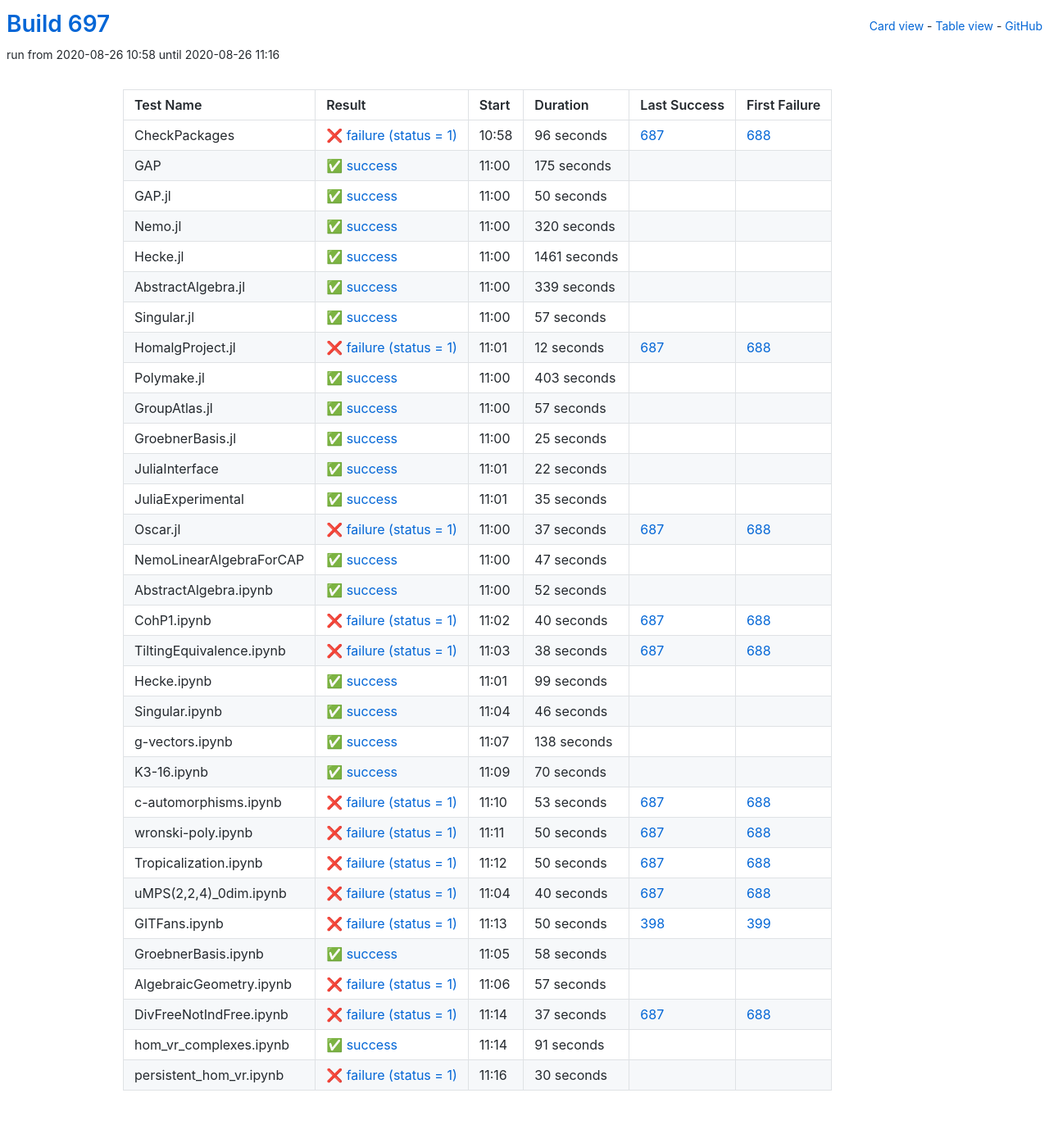
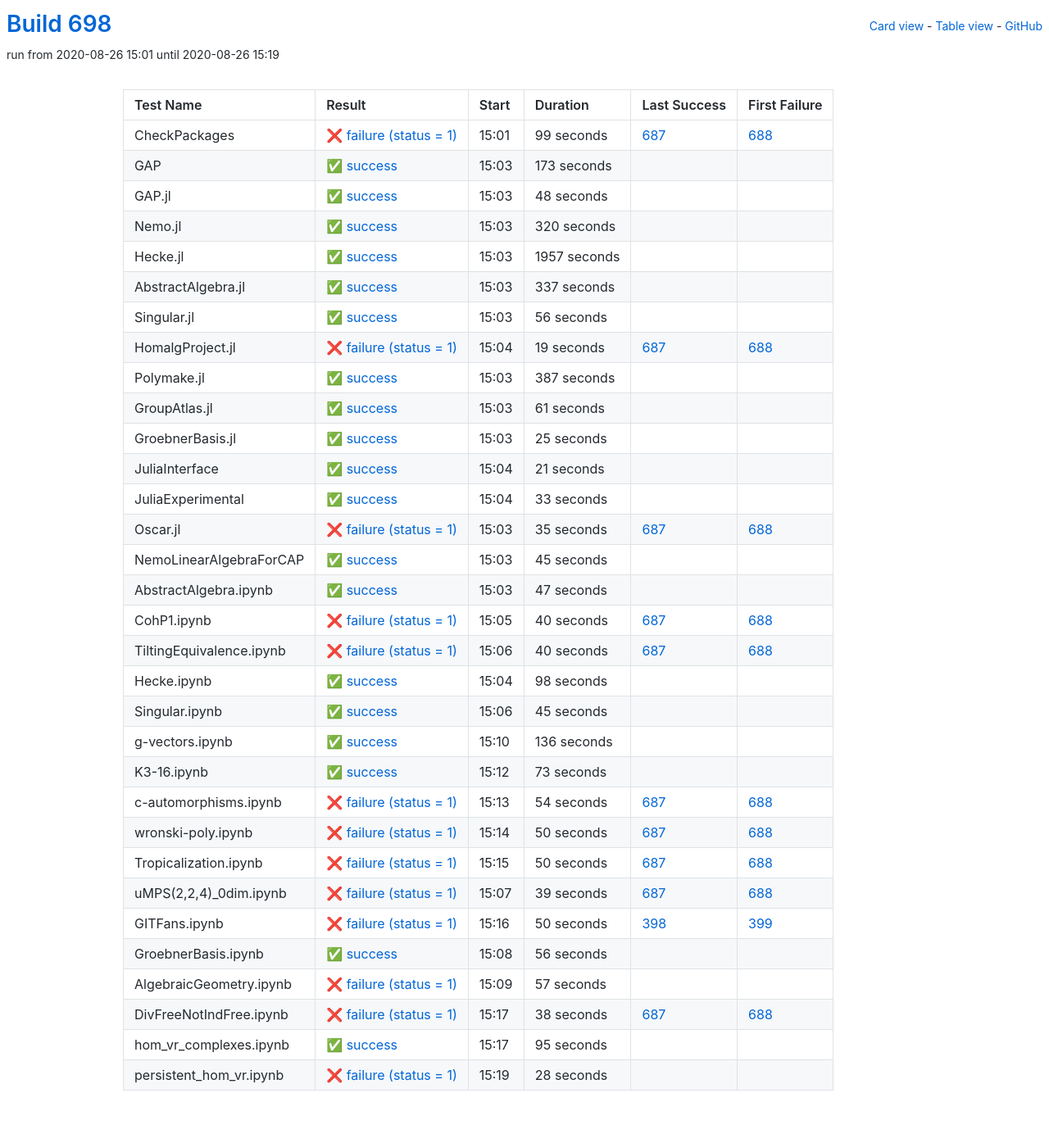
Before and after one commit to oscar-system/oscar-ci-status-stable, a Jekyll site: the page built from table.html, in a window 1280 px wide. Shown: the whole page at 82% size. Built offline with Jekyll 4.4.1, drawn with Linux system fonts in a browser that asks for light colours.

Commit message:
Build #698

```diff
--- a/_data/ci.yml
+++ b/_data/ci.yml
@@ -1,6 +1,6 @@
 ---
-build: 697
-build_url: https://oscarci.mathematik.uni-kl.de/job/oscar-stable/697/
+build: 698
+build_url: https://oscarci.mathematik.uni-kl.de/job/oscar-stable/698/
 job: oscar-stable
 organization: oscar-system
 repo: oscar-ci-status-stable
@@ -8,44 +8,44 @@ repourl: https://github.com/oscar-system/oscar-ci-status-stable
 tests:
 - name: CheckPackages
   id: checkpackages
-  log: https://oscarci.mathematik.uni-kl.de/job/oscar-stable/697/artifact/logs/build-697/CheckPackages.log
-  start: 2020-08-26 10:58
+  log: https://oscarci.mathematik.uni-kl.de/job/oscar-stable/698/artifact/logs/build-698/CheckPackages.log
+  start: 2020-08-26 15:01
   success: false
   exitcode: 1
   status: failure
-  duration: 96
+  duration: 99
   last_success: 687
   last_success_url: https://oscarci.mathematik.uni-kl.de/job/oscar-stable/687/
   first_failure: 688
   first_failure_url: https://oscarci.mathematik.uni-kl.de/job/oscar-stable/688/
 - name: GAP
   id: gap
-  log: https://oscarci.mathematik.uni-kl.de/job/oscar-stable/697/artifact/logs/build-697/GAP.log
-  start: 2020-08-26 11:00
+  log: https://oscarci.mathematik.uni-kl.de/job/oscar-stable/698/artifact/logs/build-698/GAP.log
+  start: 2020-08-26 15:03
   success: true
   exitcode: 0
   status: success
-  duration: 175
+  duration: 173
   last_success: false
   last_success_url:
   first_failure: false
   first_failure_url:
 - name: GAP.jl
   id: gap-jl
-  log: https://oscarci.mathematik.uni-kl.de/job/oscar-stable/697/artifact/logs/build-697/GAP.jl.log
-  start: 2020-08-26 11:00
+  log: https://oscarci.mathematik.uni-kl.de/job/oscar-stable/698/artifact/logs/build-698/GAP.jl.log
+  start: 2020-08-26 15:03
   success: true
   exitcode: 0
   status: success
-  duration: 50
+  duration: 48
   last_success: false
   last_success_url:
   first_failure: false
   first_failure_url:
 - name: Nemo.jl
   id: nemo-jl
-  log: https://oscarci.mathematik.uni-kl.de/job/oscar-stable/697/artifact/logs/build-697/Nemo.jl.log
-  start: 2020-08-26 11:00
+  log: https://oscarci.mathematik.uni-kl.de/job/oscar-stable/698/artifact/logs/build-698/Nemo.jl.log
+  start: 2020-08-26 15:03
   success: true
   exitcode: 0
   status: success
@@ -56,80 +56,80 @@ tests:
   first_failure_url:
 - name: Hecke.jl
   id: hecke-jl
-  log: https://oscarci.mathematik.uni-kl.de/job/oscar-stable/697/artifact/logs/build-697/Hecke.jl.log
-  start: 2020-08-26 11:00
+  log: https://oscarci.mathematik.uni-kl.de/job/oscar-stable/698/artifact/logs/build-698/Hecke.jl.log
+  start: 2020-08-26 15:03
   success: true
   exitcode: 0
   status: success
-  duration: 1461
+  duration: 1957
   last_success: false
   last_success_url:
   first_failure: false
   first_failure_url:
 - name: AbstractAlgebra.jl
   id: abstractalgebra-jl
-  log: https://oscarci.mathematik.uni-kl.de/job/oscar-stable/697/artifact/logs/build-697/AbstractAlgebra.jl.log
-  start: 2020-08-26 11:00
+  log: https://oscarci.mathematik.uni-kl.de/job/oscar-stable/698/artifact/logs/build-698/AbstractAlgebra.jl.log
+  start: 2020-08-26 15:03
   success: true
   exitcode: 0
   status: success
-  duration: 339
+  duration: 337
   last_success: false
   last_success_url:
   first_failure: false
   first_failure_url:
 - name: Singular.jl
   id: singular-jl
-  log: https://oscarci.mathematik.uni-kl.de/job/oscar-stable/697/artifact/logs/build-697/Singular.jl.log
-  start: 2020-08-26 11:00
+  log: https://oscarci.mathematik.uni-kl.de/job/oscar-stable/698/artifact/logs/build-698/Singular.jl.log
+  start: 2020-08-26 15:03
   success: true
   exitcode: 0
   status: success
-  duration: 57
+  duration: 56
   last_success: false
   last_success_url:
   first_failure: false
   first_failure_url:
 - name: HomalgProject.jl
   id: homalgproject-jl
-  log: https://oscarci.mathematik.uni-kl.de/job/oscar-stable/697/artifact/logs/build-697/HomalgProject.jl.log
-  start: 2020-08-26 11:01
+  log: https://oscarci.mathematik.uni-kl.de/job/oscar-stable/698/artifact/logs/build-698/HomalgProject.jl.log
+  start: 2020-08-26 15:04
   success: false
   exitcode: 1
   status: failure
-  duration: 12
+  duration: 19
   last_success: 687
   last_success_url: https://oscarci.mathematik.uni-kl.de/job/oscar-stable/687/
   first_failure: 688
   first_failure_url: https://oscarci.mathematik.uni-kl.de/job/oscar-stable/688/
 - name: Polymake.jl
   id: polymake-jl
-  log: https://oscarci.mathematik.uni-kl.de/job/oscar-stable/697/artifact/logs/build-697/Polymake.jl.log
-  start: 2020-08-26 11:00
+  log: https://oscarci.mathematik.uni-kl.de/job/oscar-stable/698/artifact/logs/build-698/Polymake.jl.log
+  start: 2020-08-26 15:03
   success: true
   exitcode: 0
   status: success
-  duration: 403
+  duration: 387
   last_success: false
   last_success_url:
   first_failure: false
   first_failure_url:
 - name: GroupAtlas.jl
   id: groupatlas-jl
-  log: https://oscarci.mathematik.uni-kl.de/job/oscar-stable/697/artifact/logs/build-697/GroupAtlas.jl.log
-  start: 2020-08-26 11:00
+  log: https://oscarci.mathematik.uni-kl.de/job/oscar-stable/698/artifact/logs/build-698/GroupAtlas.jl.log
+  start: 2020-08-26 15:03
   success: true
   exitcode: 0
   status: success
-  duration: 57
+  duration: 61
   last_success: false
   last_success_url:
   first_failure: false
   first_failure_url:
 - name: GroebnerBasis.jl
   id: groebnerbasis-jl
-  log: https://oscarci.mathematik.uni-kl.de/job/oscar-stable/697/artifact/logs/build-697/GroebnerBasis.jl.log
-  start: 2020-08-26 11:00
+  log: https://oscarci.mathematik.uni-kl.de/job/oscar-stable/698/artifact/logs/build-698/GroebnerBasis.jl.log
+  start: 2020-08-26 15:03
   success: true
   exitcode: 0
   status: success
@@ -140,44 +140,56 @@ tests:
   first_failure_url:
 - name: JuliaInterface
   id: juliainterface
-  log: https://oscarci.mathematik.uni-kl.de/job/oscar-stable/697/artifact/logs/build-697/JuliaInterface.log
-  start: 2020-08-26 11:01
+  log: https://oscarci.mathematik.uni-kl.de/job/oscar-stable/698/artifact/logs/build-698/JuliaInterface.log
+  start: 2020-08-26 15:04
   success: true
   exitcode: 0
   status: success
-  duration: 22
+  duration: 21
   last_success: false
   last_success_url:
   first_failure: false
   first_failure_url:
 - name: JuliaExperimental
   id: juliaexperimental
-  log: https://oscarci.mathematik.uni-kl.de/job/oscar-stable/697/artifact/logs/build-697/JuliaExperimental.log
-  start: 2020-08-26 11:01
+  log: https://oscarci.mathematik.uni-kl.de/job/oscar-stable/698/artifact/logs/build-698/JuliaExperimental.log
+  start: 2020-08-26 15:04
   success: true
   exitcode: 0
   status: success
-  duration: 35
+  duration: 33
   last_success: false
   last_success_url:
   first_failure: false
   first_failure_url:
 - name: Oscar.jl
   id: oscar-jl
-  log: https://oscarci.mathematik.uni-kl.de/job/oscar-stable/697/artifact/logs/build-697/Oscar.jl.log
-  start: 2020-08-26 11:00
+  log: https://oscarci.mathematik.uni-kl.de/job/oscar-stable/698/artifact/logs/build-698/Oscar.jl.log
+  start: 2020-08-26 15:03
   success: false
   exitcode: 1
   status: failure
-  duration: 37
+  duration: 35
   last_success: 687
   last_success_url: https://oscarci.mathematik.uni-kl.de/job/oscar-stable/687/
   first_failure: 688
   first_failure_url: https://oscarci.mathematik.uni-kl.de/job/oscar-stable/688/
 - name: NemoLinearAlgebraForCAP
   id: nemolinearalgebraforcap
-  log: https://oscarci.mathematik.uni-kl.de/job/oscar-stable/697/artifact/logs/build-697/NemoLinearAlgebraForCAP.log
-  start: 2020-08-26 11:00
+  log: https://oscarci.mathematik.uni-kl.de/job/oscar-stable/698/artifact/logs/build-698/NemoLinearAlgebraForCAP.log
+  start: 2020-08-26 15:03
+  success: true
+  exitcode: 0
+  status: success
+  duration: 45
+  last_success: false
+  last_success_url:
+  first_failure: false
+  first_failure_url:
+- name: AbstractAlgebra.ipynb
+  id: abstractalgebra-ipynb
+  log: https://oscarci.mathematik.uni-kl.de/job/oscar-stable/698/artifact/logs/build-698/AbstractAlgebra.ipynb.log
+  start: 2020-08-26 15:03
   success: true
   exitcode: 0
   status: success
@@ -186,22 +198,10 @@ tests:
   last_success_url:
   first_failure: false
   first_failure_url:
-- name: AbstractAlgebra.ipynb
-  id: abstractalgebra-ipynb
-  log: https://oscarci.mathematik.uni-kl.de/job/oscar-stable/697/artifact/logs/build-697/AbstractAlgebra.ipynb.log
-  start: 2020-08-26 11:00
-  success: true
-  exitcode: 0
-  status: success
-  duration: 52
-  last_success: false
-  last_success_url:
-  first_failure: false
-  first_failure_url:
 - name: CohP1.ipynb
   id: cohp1-ipynb
-  log: https://oscarci.mathematik.uni-kl.de/job/oscar-stable/697/artifact/logs/build-697/CohP1.ipynb.log
-  start: 2020-08-26 11:02
+  log: https://oscarci.mathematik.uni-kl.de/job/oscar-stable/698/artifact/logs/build-698/CohP1.ipynb.log
+  start: 2020-08-26 15:05
   success: false
   exitcode: 1
   status: failure
@@ -212,80 +212,80 @@ tests:
   first_failure_url: https://oscarci.mathematik.uni-kl.de/job/oscar-stable/688/
 - name: TiltingEquivalence.ipynb
   id: tiltingequivalence-ipynb
-  log: https://oscarci.mathematik.uni-kl.de/job/oscar-stable/697/artifact/logs/build-697/TiltingEquivalence.ipynb.log
-  start: 2020-08-26 11:03
+  log: https://oscarci.mathematik.uni-kl.de/job/oscar-stable/698/artifact/logs/build-698/TiltingEquivalence.ipynb.log
+  start: 2020-08-26 15:06
   success: false
   exitcode: 1
   status: failure
-  duration: 38
+  duration: 40
   last_success: 687
   last_success_url: https://oscarci.mathematik.uni-kl.de/job/oscar-stable/687/
   first_failure: 688
   first_failure_url: https://oscarci.mathematik.uni-kl.de/job/oscar-stable/688/
 - name: Hecke.ipynb
   id: hecke-ipynb
-  log: https://oscarci.mathematik.uni-kl.de/job/oscar-stable/697/artifact/logs/build-697/Hecke.ipynb.log
-  start: 2020-08-26 11:01
+  log: https://oscarci.mathematik.uni-kl.de/job/oscar-stable/698/artifact/logs/build-698/Hecke.ipynb.log
+  start: 2020-08-26 15:04
   success: true
   exitcode: 0
   status: success
-  duration: 99
+  duration: 98
   last_success: false
   last_success_url:
   first_failure: false
   first_failure_url:
 - name: Singular.ipynb
   id: singular-ipynb
-  log: https://oscarci.mathematik.uni-kl.de/job/oscar-stable/697/artifact/logs/build-697/Singular.ipynb.log
-  start: 2020-08-26 11:04
+  log: https://oscarci.mathematik.uni-kl.de/job/oscar-stable/698/artifact/logs/build-698/Singular.ipynb.log
+  start: 2020-08-26 15:06
   success: true
   exitcode: 0
   status: success
-  duration: 46
+  duration: 45
   last_success: false
   last_success_url:
   first_failure: false
   first_failure_url:
 - name: g-vectors.ipynb
   id: g-vectors-ipynb
-  log: https://oscarci.mathematik.uni-kl.de/job/oscar-stable/697/artifact/logs/build-697/g-vectors.ipynb.log
-  start: 2020-08-26 11:07
+  log: https://oscarci.mathematik.uni-kl.de/job/oscar-stable/698/artifact/logs/build-698/g-vectors.ipynb.log
+  start: 2020-08-26 15:10
   success: true
   exitcode: 0
   status: success
-  duration: 138
+  duration: 136
   last_success: false
   last_success_url:
   first_failure: false
   first_failure_url:
 - name: K3-16.ipynb
   id: k3-16-ipynb
-  log: https://oscarci.mathematik.uni-kl.de/job/oscar-stable/697/artifact/logs/build-697/K3-16.ipynb.log
-  start: 2020-08-26 11:09
+  log: https://oscarci.mathematik.uni-kl.de/job/oscar-stable/698/artifact/logs/build-698/K3-16.ipynb.log
+  start: 2020-08-26 15:12
   success: true
   exitcode: 0
   status: success
-  duration: 70
+  duration: 73
   last_success: false
   last_success_url:
   first_failure: false
   first_failure_url:
 - name: c-automorphisms.ipynb
   id: c-automorphisms-ipynb
-  log: https://oscarci.mathematik.uni-kl.de/job/oscar-stable/697/artifact/logs/build-697/c-automorphisms.ipynb.log
-  start: 2020-08-26 11:10
+  log: https://oscarci.mathematik.uni-kl.de/job/oscar-stable/698/artifact/logs/build-698/c-automorphisms.ipynb.log
+  start: 2020-08-26 15:13
   success: false
   exitcode: 1
   status: failure
-  duration: 53
+  duration: 54
   last_success: 687
   last_success_url: https://oscarci.mathematik.uni-kl.de/job/oscar-stable/687/
   first_failure: 688
   first_failure_url: https://oscarci.mathematik.uni-kl.de/job/oscar-stable/688/
 - name: wronski-poly.ipynb
   id: wronski-poly-ipynb
-  log: https://oscarci.mathematik.uni-kl.de/job/oscar-stable/697/artifact/logs/build-697/wronski-poly.ipynb.log
-  start: 2020-08-26 11:11
+  log: https://oscarci.mathematik.uni-kl.de/job/oscar-stable/698/artifact/logs/build-698/wronski-poly.ipynb.log
+  start: 2020-08-26 15:14
   success: false
   exitcode: 1
   status: failure
@@ -296,8 +296,8 @@ tests:
   first_failure_url: https://oscarci.mathematik.uni-kl.de/job/oscar-stable/688/
 - name: Tropicalization.ipynb
   id: tropicalization-ipynb
-  log: https://oscarci.mathematik.uni-kl.de/job/oscar-stable/697/artifact/logs/build-697/Tropicalization.ipynb.log
-  start: 2020-08-26 11:12
+  log: https://oscarci.mathematik.uni-kl.de/job/oscar-stable/698/artifact/logs/build-698/Tropicalization.ipynb.log
+  start: 2020-08-26 15:15
   success: false
   exitcode: 1
   status: failure
@@ -308,20 +308,20 @@ tests:
   first_failure_url: https://oscarci.mathematik.uni-kl.de/job/oscar-stable/688/
 - name: uMPS(2,2,4)_0dim.ipynb
   id: umps-2-2-4-0dim-ipynb
-  log: https://oscarci.mathematik.uni-kl.de/job/oscar-stable/697/artifact/logs/build-697/uMPS-2-2-4-_0dim.ipynb.log
-  start: 2020-08-26 11:04
+  log: https://oscarci.mathematik.uni-kl.de/job/oscar-stable/698/artifact/logs/build-698/uMPS-2-2-4-_0dim.ipynb.log
+  start: 2020-08-26 15:07
   success: false
   exitcode: 1
   status: failure
-  duration: 40
+  duration: 39
   last_success: 687
   last_success_url: https://oscarci.mathematik.uni-kl.de/job/oscar-stable/687/
   first_failure: 688
   first_failure_url: https://oscarci.mathematik.uni-kl.de/job/oscar-stable/688/
 - name: GITFans.ipynb
   id: gitfans-ipynb
-  log: https://oscarci.mathematik.uni-kl.de/job/oscar-stable/697/artifact/logs/build-697/GITFans.ipynb.log
-  start: 2020-08-26 11:13
+  log: https://oscarci.mathematik.uni-kl.de/job/oscar-stable/698/artifact/logs/build-698/GITFans.ipynb.log
+  start: 2020-08-26 15:16
   success: false
   exitcode: 1
   status: failure
@@ -332,20 +332,20 @@ tests:
   first_failure_url: https://oscarci.mathematik.uni-kl.de/job/oscar-stable/399/
 - name: GroebnerBasis.ipynb
   id: groebnerbasis-ipynb
-  log: https://oscarci.mathematik.uni-kl.de/job/oscar-stable/697/artifact/logs/build-697/GroebnerBasis.ipynb.log
-  start: 2020-08-26 11:05
+  log: https://oscarci.mathematik.uni-kl.de/job/oscar-stable/698/artifact/logs/build-698/GroebnerBasis.ipynb.log
+  start: 2020-08-26 15:08
   success: true
   exitcode: 0
   status: success
-  duration: 58
+  duration: 56
   last_success: false
   last_success_url:
   first_failure: false
   first_failure_url:
 - name: AlgebraicGeometry.ipynb
   id: algebraicgeometry-ipynb
-  log: https://oscarci.mathematik.uni-kl.de/job/oscar-stable/697/artifact/logs/build-697/AlgebraicGeometry.ipynb.log
-  start: 2020-08-26 11:06
+  log: https://oscarci.mathematik.uni-kl.de/job/oscar-stable/698/artifact/logs/build-698/AlgebraicGeometry.ipynb.log
+  start: 2020-08-26 15:09
   success: false
   exitcode: 1
   status: failure
@@ -356,36 +356,36 @@ tests:
   first_failure_url:
 - name: DivFreeNotIndFree.ipynb
   id: divfreenotindfree-ipynb
-  log: https://oscarci.mathematik.uni-kl.de/job/oscar-stable/697/artifact/logs/build-697/DivFreeNotIndFree.ipynb.log
-  start: 2020-08-26 11:14
+  log: https://oscarci.mathematik.uni-kl.de/job/oscar-stable/698/artifact/logs/build-698/DivFreeNotIndFree.ipynb.log
+  start: 2020-08-26 15:17
   success: false
   exitcode: 1
   status: failure
-  duration: 37
+  duration: 38
   last_success: 687
   last_success_url: https://oscarci.mathematik.uni-kl.de/job/oscar-stable/687/
   first_failure: 688
   first_failure_url: https://oscarci.mathematik.uni-kl.de/job/oscar-stable/688/
 - name: hom_vr_complexes.ipynb
   id: hom-vr-complexes-ipynb
-  log: https://oscarci.mathematik.uni-kl.de/job/oscar-stable/697/artifact/logs/build-697/hom_vr_complexes.ipynb.log
-  start: 2020-08-26 11:14
+  log: https://oscarci.mathematik.uni-kl.de/job/oscar-stable/698/artifact/logs/build-698/hom_vr_complexes.ipynb.log
+  start: 2020-08-26 15:17
   success: true
   exitcode: 0
   status: success
-  duration: 91
+  duration: 95
   last_success: false
   last_success_url:
   first_failure: false
   first_failure_url:
 - name: persistent_hom_vr.ipynb
   id: persistent-hom-vr-ipynb
-  log: https://oscarci.mathematik.uni-kl.de/job/oscar-stable/697/artifact/logs/build-697/persistent_hom_vr.ipynb.log
-  start: 2020-08-26 11:16
+  log: https://oscarci.mathematik.uni-kl.de/job/oscar-stable/698/artifact/logs/build-698/persistent_hom_vr.ipynb.log
+  start: 2020-08-26 15:19
   success: false
   exitcode: 1
   status: failure
-  duration: 30
+  duration: 28
   last_success: false
   last_success_url:
   first_failure: false
```
Also changed, not shown: README.md.
